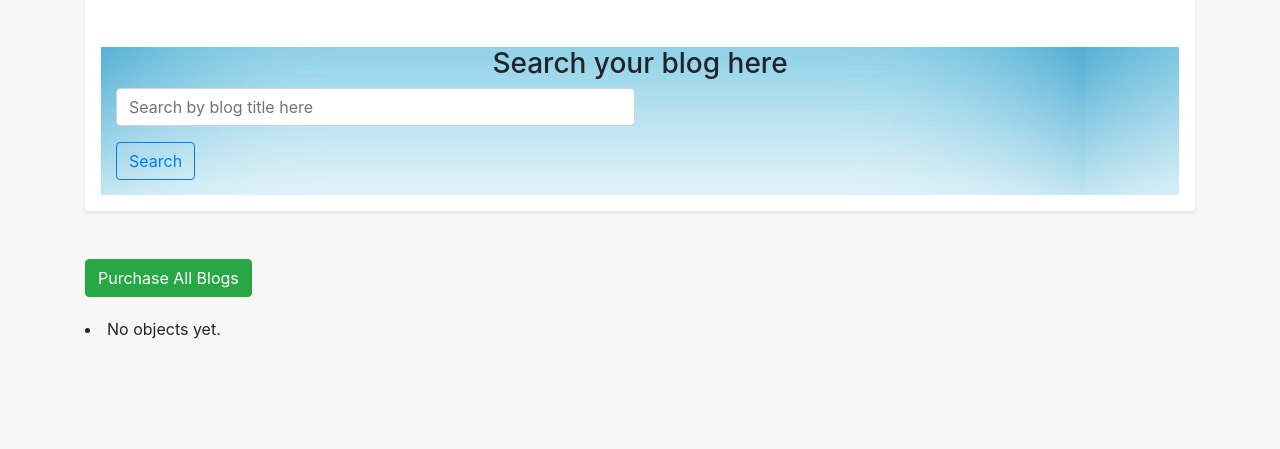
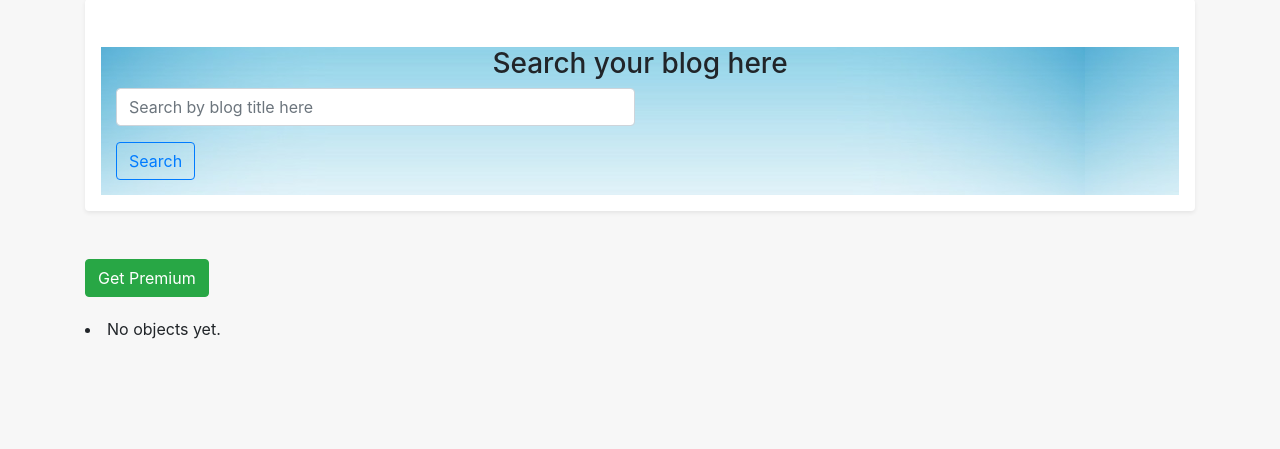
Before and after one commit to BarunBlog/Link_People, a Django app: template templates/premium/blog_list.html in a window 1280 px wide. Shown: the part 126-575 px from the top of the page. Run offline with Django 3.2, Linux system fonts and the light colour scheme; the template is opened without the code that fills it, so the values that code supplies are empty; some libraries are stand-ins or nearby versions.

Commit message:
Changed blog_list.html

```diff
--- a/Link_people/settings.py
+++ b/Link_people/settings.py
@@ -100,7 +100,7 @@ MIDDLEWARE = [
     'django.contrib.auth.middleware.AuthenticationMiddleware',
     'django.contrib.messages.middleware.MessageMiddleware',
     'django.middleware.clickjacking.XFrameOptionsMiddleware',
-    #'debug_toolbar.middleware.DebugToolbarMiddleware',
+    'debug_toolbar.middleware.DebugToolbarMiddleware',
     #'django.middleware.cache.FetchFromCacheMiddleware',
 ]
 
--- a/templates/premium/blog_list.html
+++ b/templates/premium/blog_list.html
@@ -28,7 +28,7 @@
     </div>
     {% if not perms.get_premium.special_status %}
         <div class="Purchase Blogs" style="margin-bottom: 20px;">
-            <a href="{% url 'orders' %}" class="btn btn-success" >Purchase All Blogs</a>
+            <a href="{% url 'orders' %}" class="btn btn-success" >Get Premium</a>
 
         </div>
     {% endif %}
```
Also changed, not shown: media/premium_images/maxresdefault_q7Fu9MX.jpg (added), media/profile_pic/depositphotos_84158918-stock-photo-passport-picture-of-a-hispanic_VzVe1Bs.png (added), media/profile_pic/depositphotos_84158918-stock-photo-passport-picture-of-a-hispanic_VzVe1Bs_jeXySPx.png (added).
